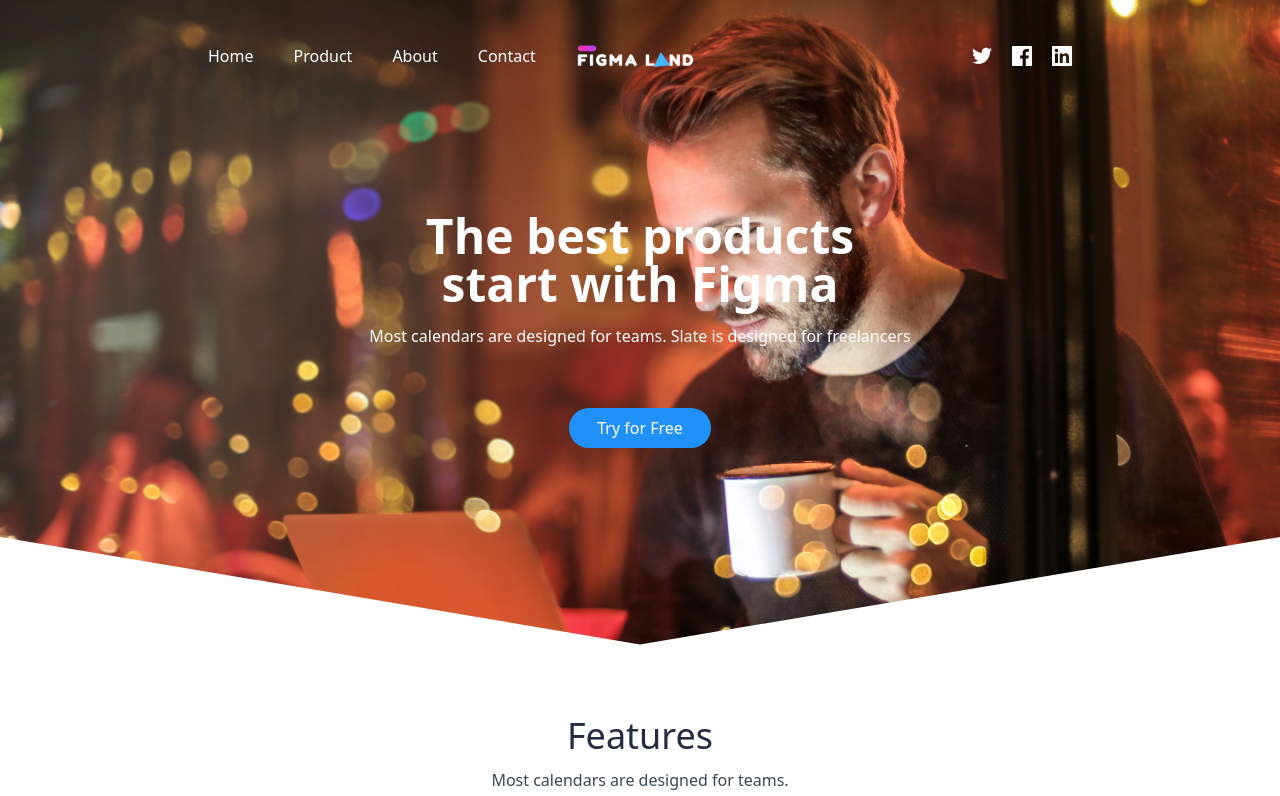
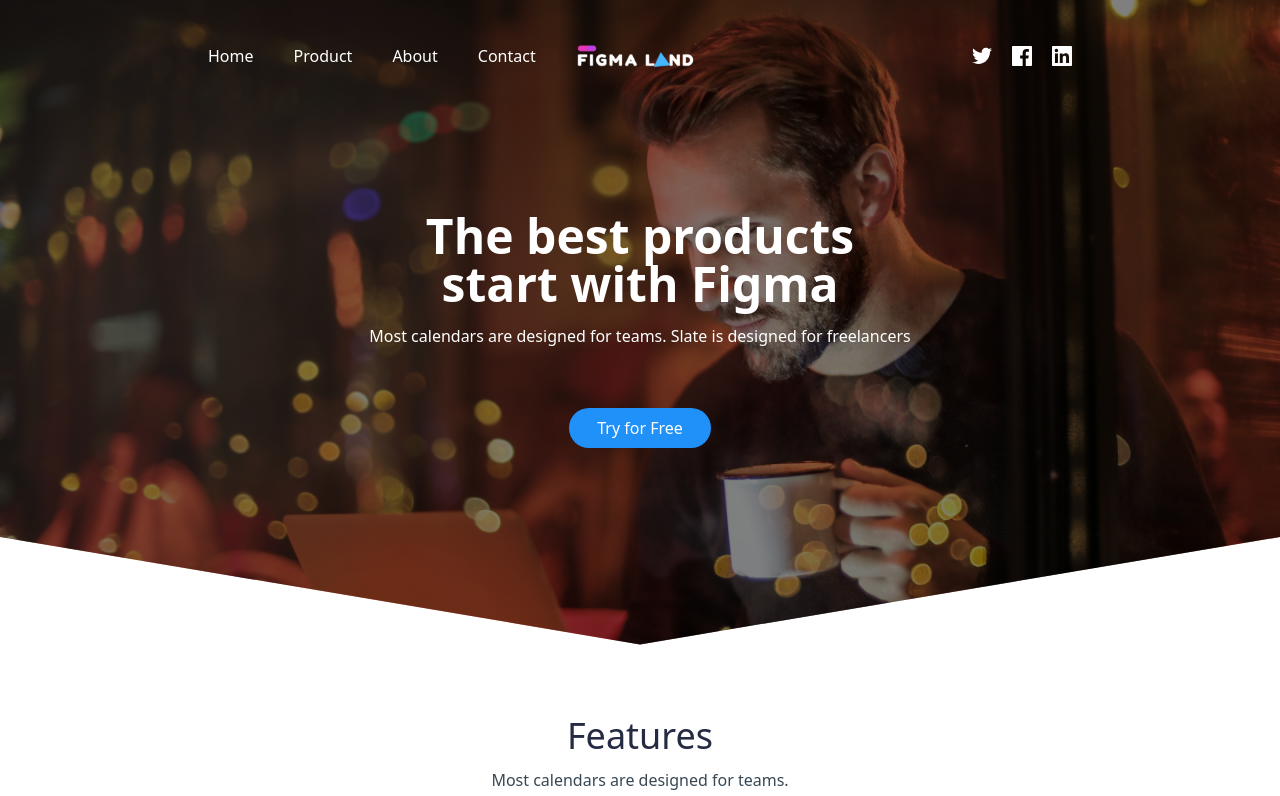
Before and after one commit to d-rocham/unal-uapa-prueba-tecnica, a React (Create React App) app: page / in a window 1280 px wide. Shown: the top 796 px of the page. Built offline with nearby package versions, Linux system fonts and the light colour scheme.

Commit message:
[Feature] Mejora propiedad backgroundImage, agrega linear gradient para opacar hero

```diff
--- a/tailwind.config.js
+++ b/tailwind.config.js
@@ -13,7 +13,8 @@
         },
         extend: {
             backgroundImage: {
-                'hero-image': "url('/public/hero.jpg')"
+                'hero-image':
+                    "linear-gradient(rgba(0, 0, 0, 0.5), rgba(0, 0, 0, 0.5)), url('/public/hero.jpg')"
             }
         }
     },
```
